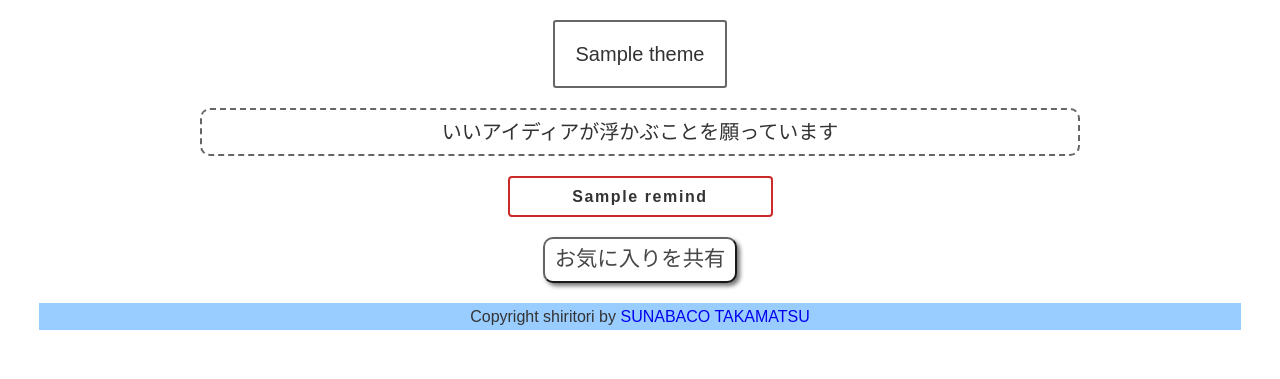
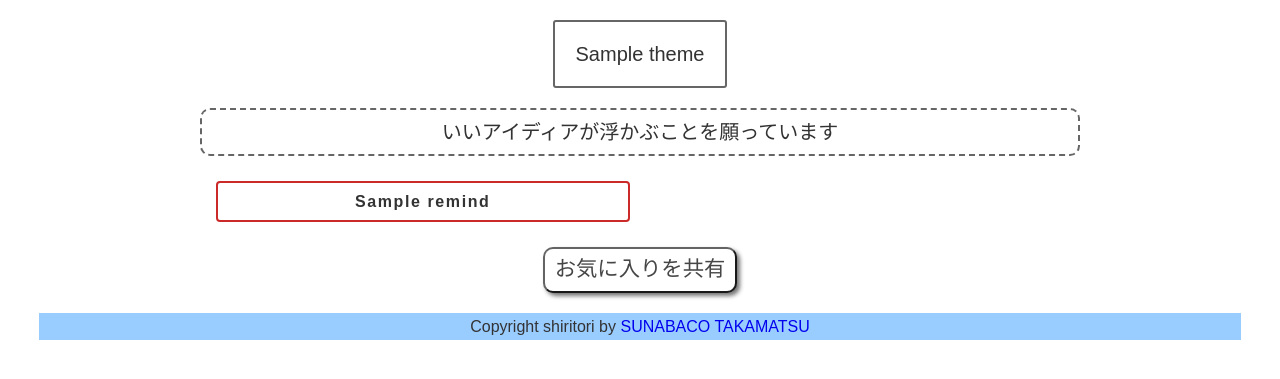
Before and after one commit to bamichan/shiritori-5-21, a Flask app: template templates/finish.html in a window 1280 px wide. Shown: the part 90-469 px from the top of the page. Run offline with Flask 2, Linux system fonts and the light colour scheme; the template is opened without the code that fills it: most values are stand-ins (such as "Sample title", 1, 10 or a date in 2020); some libraries are stand-ins or nearby versions.

Commit message:
お気に入りページと最終ページの見た目調整

```diff
--- a/static/css/stylesheet.css
+++ b/static/css/stylesheet.css
@@ -78,6 +78,7 @@ p {
 .b-twitter {
   background-color: #55acee;
 }
+
 .b-facebook {
   background-color: #3b5998;
 }
@@ -85,24 +86,37 @@ p {
 .sns-button {
   color: whitesmoke;
   display: inline-block;
-  border-radius: 10px;        /* 角丸       */
-  font-size: 16pt;        /* 文字サイズ */
-  text-align: center;      /* 文字位置   */
-  cursor: pointer;     /* カーソル   */
-  padding: 10px 10px;   /* 余白       */
-  line-height: 1em;         /* 1行の高さ  */
-  opacity: 1;         /* 透明度     */
-  transition: 0s;         /* なめらか変化 */
-  box-shadow: 3px 3px 4px #666666;  /* 影の設定 */
+  border-radius: 10px;
+  /* 角丸       */
+  font-size: 16pt;
+  /* 文字サイズ */
+  text-align: center;
+  /* 文字位置   */
+  cursor: pointer;
+  /* カーソル   */
+  padding: 10px 10px;
+  /* 余白       */
+  line-height: 1em;
+  /* 1行の高さ  */
+  opacity: 1;
+  /* 透明度     */
+  transition: 0s;
+  /* なめらか変化 */
+  box-shadow: 3px 3px 4px #666666;
+  /* 影の設定 */
   width: 22px;
   height: 22px;
 }
+
 .sns-button a {
   color: whitesmoke;
 }
+
 .sns-button:hover {
-  box-shadow: none;        /* カーソル時の影消去 */
-  opacity: 0.9;         /* 透明度     */
+  box-shadow: none;
+  /* カーソル時の影消去 */
+  opacity: 0.9;
+  /* 透明度     */
 }
 
 /* footer ----------*/
@@ -336,7 +350,7 @@ p {
   margin: 0 10% 0 10%;
 }
 
-.reminded-favorite{
+.reminded-favorite .fav_check {
   padding: 2.5% 0;
   display: flex;
   flex-direction: row;
@@ -347,29 +361,23 @@ p {
 .favorited {
   box-sizing: border-box;
   width: 100%;
-  /* 一旦100%幅     */
-  max-width: 265px;
-  /* 最大幅 */
+  max-width: 47%;
   height: auto;
-  /* 高さ   */
-  width: 266px;
   background: #ffffff;
-  /* 背景色 */
   border: 2px solid #cc2929;
-  /* 枠線   */
   border-radius: 4px;
-  /* 角丸   */
   padding: 5px 10px;
-  /* 文字の余白 */
-  /* margin-left: 30px; */
   font-size: 16px;
-  /* 文字サイズ */
   color: #333333;
-  /* 文字の色   */
   font-weight: bold;
-  /* 文字の太字 */
   letter-spacing: .1em;
-  /* 文字の間隔 */
+  margin: 5px;
+}
+
+.favorited_space {
+  width: 100%;
+  max-width: 47%;
+  margin: 5px;
 }
 
 #remind_form {
@@ -394,3 +402,16 @@ div#word_output ol {
   height: 400px;
   overflow: auto;
 }
+
+div.fav_check label.outText {
+  width: 31%;
+  margin: 5px;
+}
+
+.reminded-contents form.reminded-favorite {
+  width: 100%;
+}
+
+.fav_finish {
+  flex-wrap: wrap;
+}
--- a/templates/finish.html
+++ b/templates/finish.html
@@ -11,13 +11,14 @@
   </div>
 
   <!-- ここから -->
-  <div class="reminded-contents">
+  <div class="reminded-contents fav_finish">
     {% for item in favorite_list %}
     <div class="favorited">
       <!-- お気に入りされた連想 -->
       {{item["remind"]}}
     </div>
     {% endfor %}
+    <div class="favorited_space"></div>
   </div>
   <!-- ここまでコピペで行数増える -->
 
```
Also changed, not shown: templates/favorite.html (+9 -7 lines).
